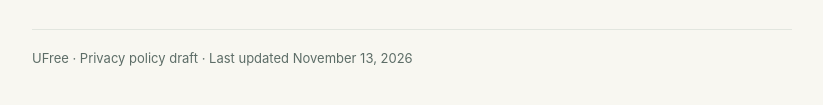
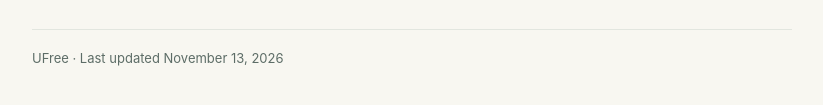
Before and after one commit to kayleehu09/ufree-privacy, a plain HTML site: page index.html in a window 1280 px wide. Shown: the part 2049-2154 px from the top of the page, without its empty margins (228-1051 px from the left). Drawn offline with Linux system fonts and the light colour scheme.

Commit message:
Minor minor update index.html

```diff
--- a/index.html
+++ b/index.html
@@ -85,7 +85,7 @@
       <p>Email <a href="mailto:kayleehu09@gmail.com">kayleehu09@gmail.com</a> for questions or concerns about privacy.</p>
     </section>
 
-    <footer>UFree · Privacy policy draft · Last updated November 13, 2026</footer>
+    <footer>UFree · Last updated November 13, 2026</footer>
   </main>
 </body>
 </html>
```
